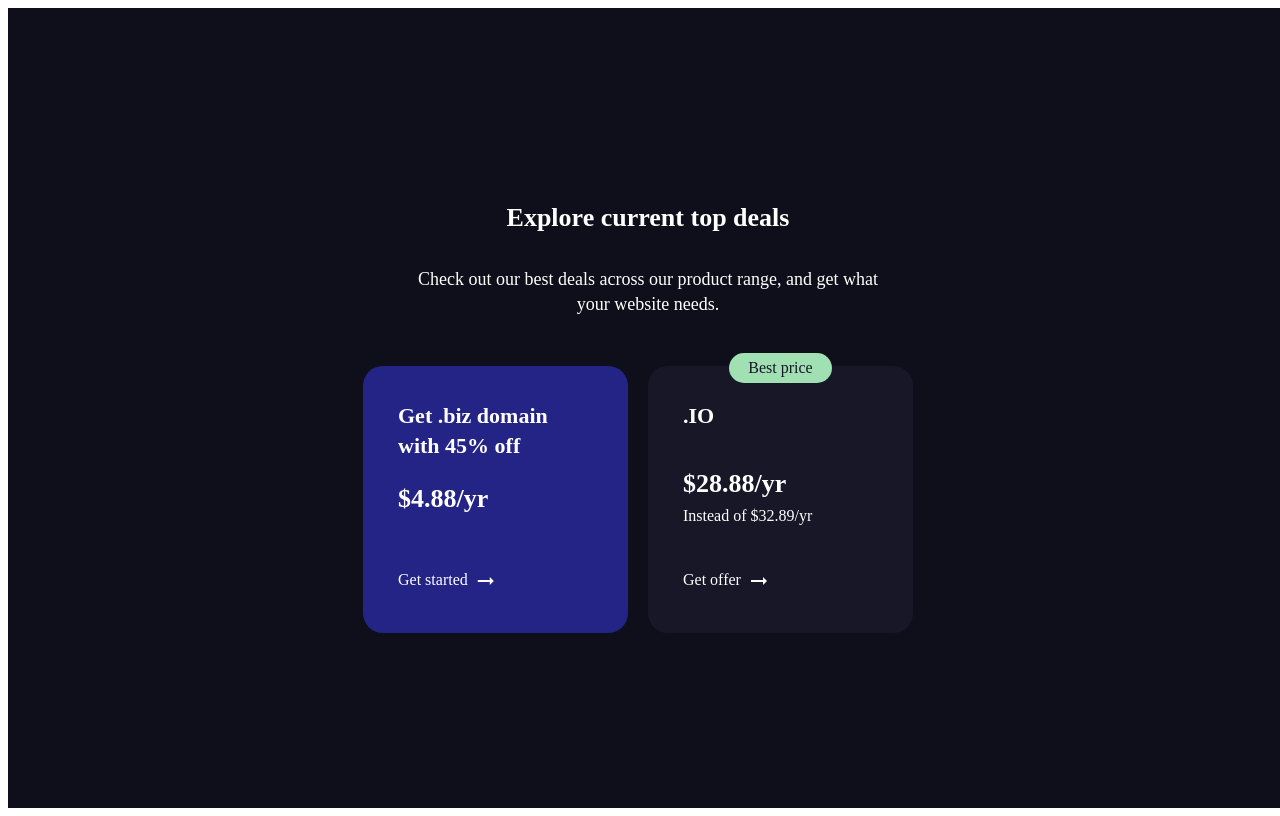
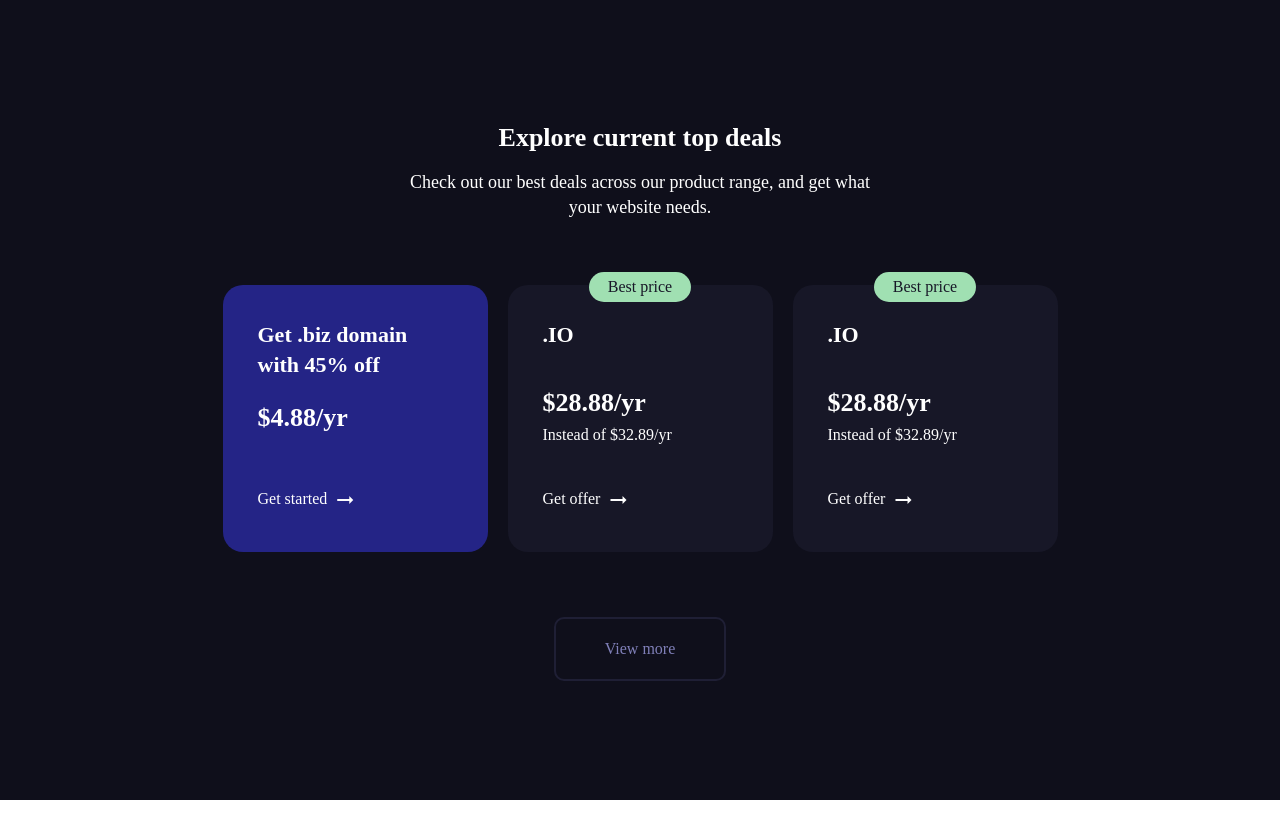
Before and after one commit to radualex/price-cards, a React (Create React App) app: page / in a window 1280 px wide. Built offline with nearby package versions, Linux system fonts and the light colour scheme; a web font is replaced by a local one.

Commit message:
added button

```diff
--- a/src/App.tsx
+++ b/src/App.tsx
@@ -3,6 +3,7 @@ import "./styles.css";
 
 import CardOption from "./CardOption/CardOption";
 import CardStarted from "./CardStarted/CardStarted";
+import Button from "./Button/Button";
 
 export default function App() {
   return (
@@ -17,7 +18,9 @@ export default function App() {
       <div className="cards-wrapper">
         <CardStarted />
         <CardOption />
+        <CardOption />
       </div>
+      <Button content={"View more"} />
     </div>
   );
 }
--- /dev/null
+++ b/src/Button/Button.css
@@ -0,0 +1,33 @@
+.button-wrapper {
+  width: 78px;
+  height: 22px;
+
+  background: #0f0f1b;
+  border: 2px solid #1f1f35;
+  border-radius: 10px;
+
+  color: #8080b9;
+
+  padding: 19px 45px;
+
+  display: flex;
+  justify-content: center;
+  align-items: center;
+
+  user-select: none;
+}
+
+.button-wrapper:hover {
+  cursor: pointer;
+  border: 2px solid #e0a0ce;
+
+  color: #e0a0ce;
+}
+
+.button-wrapper span {
+  font-weight: normal;
+  font-size: 16px;
+  line-height: 22px;
+
+  text-align: center;
+}
--- /dev/null
+++ b/src/Button/Button.tsx
@@ -0,0 +1,16 @@
+import React from "react";
+import "./Button.css";
+
+interface ButtonProps {
+  content: string;
+}
+
+export default class Button extends React.Component<ButtonProps> {
+  render() {
+    return (
+      <div className="button-wrapper">
+        <span>{this.props.content}</span>
+      </div>
+    );
+  }
+}
--- a/src/styles.css
+++ b/src/styles.css
@@ -1,3 +1,7 @@
+* {
+  margin: 0;
+}
+
 .App {
   font-family: Nunito;
   font-style: normal;
@@ -16,7 +20,8 @@
 
 .App .subTitle {
   width: 467px;
-  height: 50px;
+
+  margin: 15px 0 0 0;
 }
 
 .App h1 {
@@ -38,5 +43,5 @@
   grid-template-columns: auto auto auto;
   grid-column-gap: 20px;
 
-  margin: 64px 0 0 0;
+  margin: 65px 0;
 }
```
